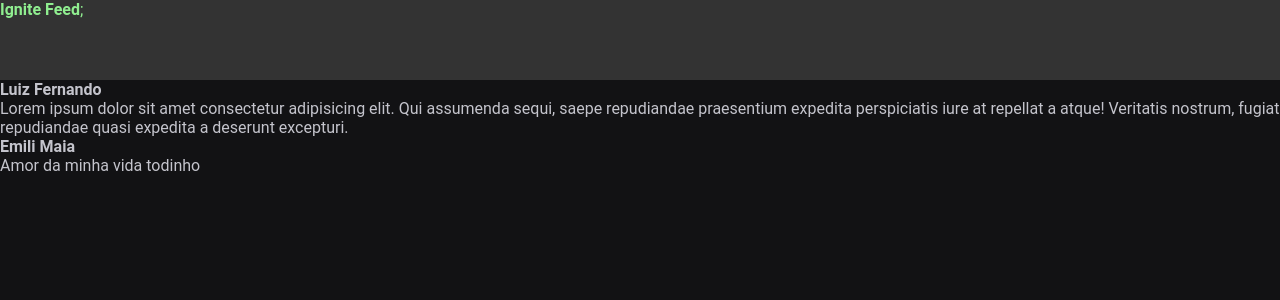
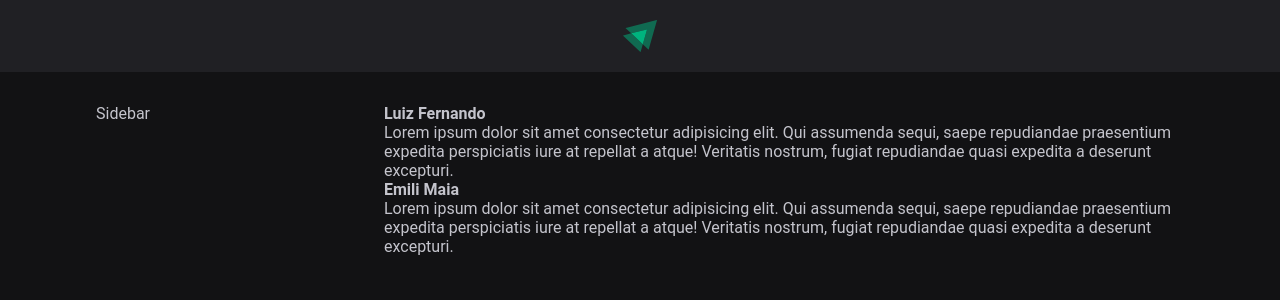
Before and after one commit to LuizFernandoBMoragas/Rocketseat-React-Course, a React app: page / in a window 1280 px wide. Shown: the top 300 px of the page. Built offline with nearby package versions, Linux system fonts and the light colour scheme; the HTML template or start-up script is replaced by a standard one.

Commit message:
header component has been implemented

```diff
--- a/src/App.jsx
+++ b/src/App.jsx
@@ -1,16 +1,26 @@
 import { Post } from "./post";
+import { Header } from "./components/header";
+
 import "./global.css";
-import { Header } from "./components/header";
+import styles from "./App.module.css";
 
 export function App() {
   return (
     <div className="App">
       <Header />
-      <Post
-        author="Luiz Fernando"
-        content="Lorem ipsum dolor sit amet consectetur adipisicing elit. Qui assumenda sequi, saepe repudiandae praesentium expedita perspiciatis iure at repellat a atque! Veritatis nostrum, fugiat repudiandae quasi expedita a deserunt excepturi."
-      />
-      <Post author="Emili Maia" content="Amor da minha vida todinho" />
+      <div className={styles.wrapper}>
+        <aside>Sidebar</aside>
+        <main>
+          <Post
+            author="Luiz Fernando"
+            content="Lorem ipsum dolor sit amet consectetur adipisicing elit. Qui assumenda sequi, saepe repudiandae praesentium expedita perspiciatis iure at repellat a atque! Veritatis nostrum, fugiat repudiandae quasi expedita a deserunt excepturi."
+          />
+          <Post
+            author="Emili Maia"
+            content="Lorem ipsum dolor sit amet consectetur adipisicing elit. Qui assumenda sequi, saepe repudiandae praesentium expedita perspiciatis iure at repellat a atque! Veritatis nostrum, fugiat repudiandae quasi expedita a deserunt excepturi."
+          />
+        </main>
+      </div>
     </div>
   );
 }
--- /dev/null
+++ b/src/App.module.css
@@ -0,0 +1,10 @@
+.wrapper {
+  max-width: 70rem;
+  margin: 2rem auto;
+  padding: 0 1rem;
+
+  display: grid;
+  grid-template-columns: 256px 1fr;
+  gap: 2rem;
+  align-items: flex-start;
+}
--- a/src/components/Header.jsx
+++ b/src/components/Header.jsx
@@ -1,9 +1,11 @@
 import styles from "./Header.module.css";
+
+import igniteLogo from "../assets/ignite-logo.svg";
 
 export function Header() {
   return (
     <header className={styles.header}>
-      <strong>Ignite Feed</strong>;
+      <img src={igniteLogo} alt="Ignite Logotipe" />
     </header>
   );
 }
--- a/src/components/Header.module.css
+++ b/src/components/Header.module.css
@@ -1,5 +1,10 @@
 .header {
-  background-color: #333;
-  height: 80px;
-  color: lightgreen;
+  background-color: var(--gray-800);
+  display: flex;
+  justify-content: center;
+  padding: 1.25rem 0;
 }
+
+.header img {
+  height: 2rem;
+}
--- /dev/null
+++ b/src/components/Sidebar.jsx
@@ -0,0 +1,3 @@
+export function Sidebar() {
+  return;
+}
```
Also changed, not shown: src/assets/Ignite-logo.svg (added), src/components/Sidebar.module.css (added).
